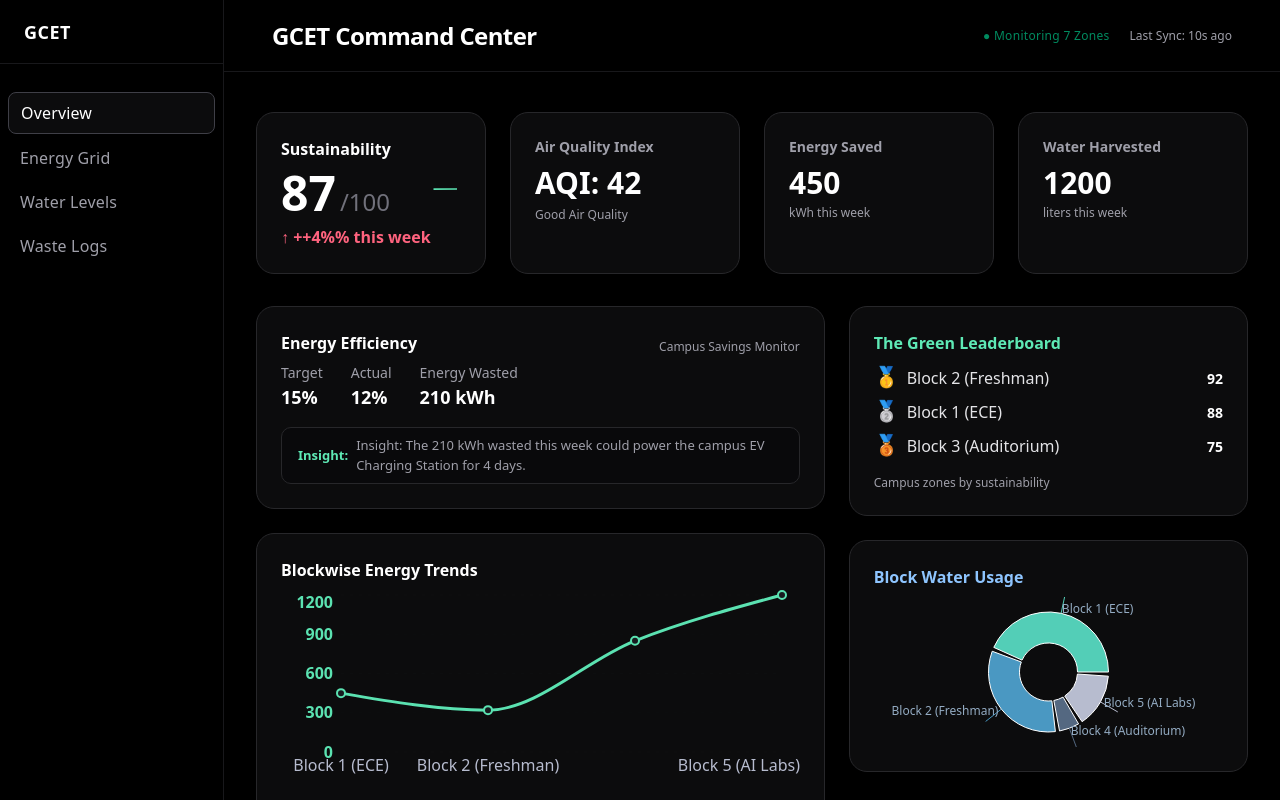
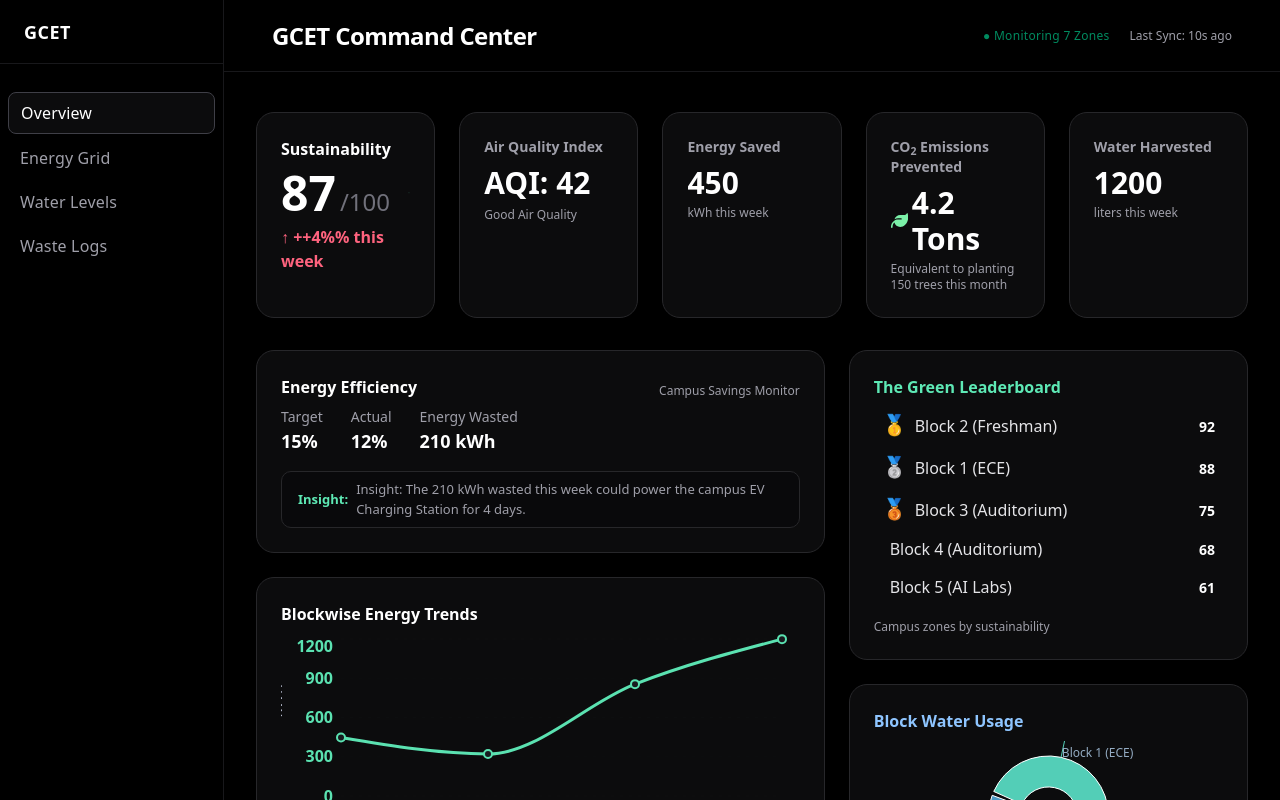
Before and after one commit to Nikhileshhh2603/green-campus-gcet, a Next.js app: page / in a window 1280 px wide. Shown: the top 800 px of the page. Built offline with nearby package versions, Linux system fonts and the light colour scheme.

Commit message:
New Features 1

```diff
--- a/components/dashboard-layout.tsx
+++ b/components/dashboard-layout.tsx
@@ -19,6 +19,7 @@ import {
   BarChart,
   Bar,
 } from 'recharts';
+import { FaLeaf } from "react-icons/fa6"; // For CO2 stat card
 
 // Font setup
 const _geist = Geist({ subsets: ["latin"] });
@@ -39,6 +40,8 @@ const rechartsColors = {
   contrast: '#b7bccf',  // soft slate
   fill1: '#18212B',     // chart fill dark
   fill2: '#212c39',     // chart fill lighter
+  leaf: "#7bedaf",
+  green: "#34d399",
 };
 const pieColors = [
   '#53ceb7',
@@ -48,48 +51,114 @@ const pieColors = [
 ];
 
 // Leaderboard (leave as-premium, but keep muted)
-const leaderboard = [
-  { medal: '🥇', name: 'Block 2 (Freshman)', score: 92 },
-  { medal: '🥈', name: 'Block 1 (ECE)', score: 88 },
-  { medal: '🥉', name: 'Block 3 (Auditorium)', score: 75 },
+// Block 4 will be clickable with drilldown
+const leaderboardData = [
+  { medal: '🥇', name: 'Block 2 (Freshman)', score: 92, drilldown: { hvac: 36, lighting: 36, plug: 28 } },
+  { medal: '🥈', name: 'Block 1 (ECE)', score: 88, drilldown: { hvac: 40, lighting: 44, plug: 16 } },
+  { medal: '🥉', name: 'Block 3 (Auditorium)', score: 75, drilldown: { hvac: 60, lighting: 32, plug: 8 } },
+  { medal: '',   name: 'Block 4 (Auditorium)', score: 68, drilldown: { hvac: 78, lighting: 12, plug: 10 } },
+  { medal: '',   name: 'Block 5 (AI Labs)', score: 61, drilldown: { hvac: 50, lighting: 15, plug: 35 } },
 ];
+
+// Add "CO2 Emissions Prevented" for stats card, hardcoded for now.
+const CO2_METRIC = {
+  value: "4.2 Tons",
+  subtext: "Equivalent to planting 150 trees this month"
+};
+
+const CO2_ICON = (
+  <FaLeaf className="inline align-sub text-green-300 mr-1 mb-0.5" size={19} />
+);
 
 const forecast = {
   energy: '+12%',
   water: 'Stable',
 };
 
+function getBlockNumberAndType(name: string) {
+  // e.g., "Block 4 (Auditorium)" => { number: 4, type: Auditorium }
+  const match = name.match(/Block\s*(\d+)\s*\((.+)\)/);
+  if (!match) return { number: null, type: null };
+  return { number: Number(match[1]), type: match[2] };
+}
+
 export default function DashboardLayout({ children }: { children: React.ReactNode }) {
   const [isMounted, setIsMounted] = useState(false);
   const [loading, setLoading] = useState(true);
   const [data, setData] = useState<any>(null);
   const [activeTab, setActiveTab] = useState('overview');
-  // Toast format: { show: bool, message: string }
   const [toast, setToast] = useState<{ show: boolean; message: string }>({ show: false, message: '' });
 
   // Live demo: chartData and HVAC optimization button state
   const [chartData, setChartData] = useState<any[]>([]);
   const [isOptimized, setIsOptimized] = useState(false);
 
+  // Modal for leaderboard drilldown
+  const [leaderModal, setLeaderModal] = useState<null | { name: string; drilldown: { hvac: number, lighting: number, plug: number } }>(null);
+
+  // Alerts - for live dynamic 'terminal' and AI Alert resolution.
+  const [alerts, setAlerts] = useState<any[]>([]);
+
+  // Track whether "Optimize Block 4" alert was resolved, for correct terminal UI.
+  const [block4Resolved, setBlock4Resolved] = useState(false);
+
   useEffect(() => {
     setIsMounted(true);
   }, []);
 
+  // Fetch and initialize
   useEffect(() => {
     fetch('/api/data')
       .then(res => res.json())
       .then(json => {
         setData(json);
         setChartData(json.blocks);
+        // Set initial alerts - see if block 4 (HVAC) warning is present
+        if (json.alerts) setAlerts(json.alerts);
         setLoading(false);
       })
       .catch(() => setLoading(false));
   }, []);
 
-  // When switching data fetch, update chartData
+  // Keep in sync if data is refetched
   useEffect(() => {
-    if (data) setChartData(data.blocks);
+    if (data) {
+      // If block 4 warning alert present & not yet resolved, remember that state
+      const foundBlock4 =
+        (data.alerts || []).find(a =>
+          String(a.message).toLowerCase().includes('hvac left running') &&
+          String(a.message).toLowerCase().includes('block 4')
+        ) !== undefined;
+      setBlock4Resolved(!foundBlock4 && isOptimized);
+      setChartData(data.blocks);
+      setAlerts(data.alerts || []);
+    }
+    // eslint-disable-next-line
   }, [data]);
+
+  // 'Live' data simulation heartbeat every 3s
+  useEffect(() => {
+    if (!chartData.length) return;
+    const interval = setInterval(() => {
+      // Only randomize a little, and don't bust the optimized Block 4 value!
+      setChartData(current =>
+        current.map((block) => {
+          // Don't touch Block 4 energy if already optimized to keep that drop
+          if (block.name === "Block 4 (Auditorium)" && isOptimized) return { ...block };
+          // Only energy and water fluctuate, keep everything else stable.
+          let deltaE = (Math.random() > 0.5 ? 1 : -1) * (1 + Math.floor(Math.random() * 5)); // 1-5 up/down
+          let deltaW = (Math.random() > 0.5 ? 1 : -1) * (1 + Math.floor(Math.random() * 4)); // 1-4 up/down
+          // Clamp minimum at a sensible floor (no negatives)
+          return {
+            ...block,
+            energy: Math.max(0, block.energy + deltaE),
+            water: Math.max(0, block.water + deltaW)
+          };
+        }));
+    }, 3000);
+    return () => clearInterval(interval);
+    // eslint-disable-next-line
+  }, [chartData, isOptimized]);
 
   if (!isMounted) return null;
   if (loading || !data || !chartData.length) {
@@ -110,7 +179,6 @@ export default function DashboardLayout({ children }: { children: React.ReactNod
     metrics,
     aqi,
     energyRedirection,
-    alerts = [],
   } = data;
 
   // Pie for water (by block)
@@ -126,7 +194,7 @@ export default function DashboardLayout({ children }: { children: React.ReactNod
     { x: 2, y: sustainabilityScore ?? 87 },
   ];
 
-  // HVAC optimization: fake data mutation & toasting
+  // HVAC optimization: fake data mutation, toast, alert resolution
   function handleOptimizeBlock4() {
     setToast({ show: true, message: "HVAC optimized. Power dropping..." });
     setChartData(chartData =>
@@ -137,6 +205,29 @@ export default function DashboardLayout({ children }: { children: React.ReactNod
       )
     );
     setIsOptimized(true);
+
+    // AI Alert terminal auto-resolve
+    setAlerts(prevAlerts => {
+      // Find and remove existing Block 4 warning
+      let newAlerts = prevAlerts.filter((a: any) =>
+        !(
+          String(a.message).toLowerCase().includes('hvac left running') &&
+          String(a.message).toLowerCase().includes('block 4')
+        )
+      );
+      // Now add the "RESOLVED" at the top
+      newAlerts = [
+        {
+          type: 'RESOLVED',
+          message: "AI overridden HVAC controls. Power stabilized.",
+          timestamp: Date.now()
+        },
+        ...newAlerts
+      ];
+      return newAlerts;
+    });
+    setBlock4Resolved(true);
+
     setTimeout(() => setToast({ show: false, message: '' }), 2200);
   }
 
@@ -144,6 +235,45 @@ export default function DashboardLayout({ children }: { children: React.ReactNod
   function showToast(message: string, duration = 1900) {
     setToast({ show: true, message });
     setTimeout(() => setToast({ show: false, message: '' }), duration);
+  }
+
+  // Modal drilldown: handles both open & close
+  function LeaderboardDrilldown({ open, onClose, name, drilldown }: { open: boolean; onClose: () => void; name: string, drilldown: { hvac: number, lighting: number, plug: number } }) {
+    if (!open) return null;
+    return (
+      <div className="fixed inset-0 z-50 bg-black/50 flex items-center justify-center">
+        <motion.div
+          initial={{ opacity: 0, y: 26 }}
+          animate={{ opacity: 1, y: 0 }}
+          exit={{ opacity: 0, y: 20 }}
+          className="bg-zinc-900/90 rounded-2xl border border-zinc-800 min-w-[300px] max-w-full max-w-xs mx-3 p-8 relative overflow-hidden"
+        >
+          <button
+            className="absolute top-3 right-4 text-zinc-500 hover:text-white p-1 rounded transition focus:outline-none"
+            aria-label="Close"
+            onClick={onClose}
+            tabIndex={0}
+          >
+            ×
+          </button>
+          <div className="text-lg font-semibold text-white mb-3">{name} Breakdown</div>
+          <div className="space-y-3">
+            <div className="flex items-center justify-between text-zinc-400">
+              <span>HVAC</span>
+              <span className="font-bold text-white">{drilldown.hvac}%</span>
+            </div>
+            <div className="flex items-center justify-between text-zinc-400">
+              <span>Lighting</span>
+              <span className="font-bold text-white">{drilldown.lighting}%</span>
+            </div>
+            <div className="flex items-center justify-between text-zinc-400">
+              <span>Plug Loads</span>
+              <span className="font-bold text-white">{drilldown.plug}%</span>
+            </div>
+          </div>
+        </motion.div>
+      </div>
+    );
   }
 
   function Sidebar({ mobile }: { mobile?: boolean }) {
@@ -181,6 +311,13 @@ export default function DashboardLayout({ children }: { children: React.ReactNod
   // -------- TABS ---------
   // Full-width minimalist AreaChart for Energy tab
   function EnergyTab() {
+    // Get campus average for insight (excluding Block 5 for less skew? We'll use all for demo)
+    const avg =
+      chartData.length
+        ? Math.round(chartData.reduce((sum, b) => sum + b.energy, 0) / chartData.length)
+        : 1;
+    const block5 =
+      chartData.find(block => block.name.includes("Block 5")) || { energy: avg * 3, name: "Block 5 (AI Labs)" };
     return (
       <motion.div
         initial={{ opacity: 0, y: 24 }}
@@ -209,8 +346,8 @@ export default function DashboardLayout({ children }: { children: React.ReactNod
               </defs>
               <CartesianGrid stroke="#242a33" strokeDasharray="3 4" opacity={0.09} />
               <XAxis dataKey="name" tick={{ fill: "#b7bccf", fontSize: 13, fontWeight: 500 }} axisLine={false} tickLine={false} />
-              <YAxis orientation="left" yAxisId="energy" tick={{ fill: "#33ecce", fontSize: 13 }} axisLine={false} tickLine={false} />
-              <YAxis orientation="right" yAxisId="water" tick={{ fill: "#59b5e0", fontSize: 13 }} axisLine={false} tickLine={false} />
+              <YAxis orientation="left" yAxisId="energy" tick={{ fill: "#33ecce", fontSize: 13 }} axisLine={false} tickLine={false} label={{ value: "Energy (kWh)", angle: -90, fill:"#b7bccf", dx:-10, position:"insideLeft" }} />
+              <YAxis orientation="right" yAxisId="water" tick={{ fill: "#59b5e0", fontSize: 13 }} axisLine={false} tickLine={false} label={{ value: "Water (L)", angle: 90, fill:"#b7bccf", dx: 15, position:"insideRight" }} />
               <Tooltip
                 wrapperStyle={{ border: 'none', borderRadius: 8, boxShadow: '0 2px 4px #1112', background: 'none' }}
                 contentStyle={{ background: '#131518', border: '1px solid #232832', color: '#fff', borderRadius: 8, fontSize: 15 }}
@@ -241,12 +378,22 @@ export default function DashboardLayout({ children }: { children: React.ReactNod
             </AreaChart>
           </ResponsiveContainer>
         </div>
+        {/* Insight Card */}
+        <div className="mt-6 mb-2">
+          <div className="bg-zinc-900/70 border border-zinc-800 rounded-lg p-4 font-sans text-zinc-300 text-sm flex items-start gap-3">
+            <span className="text-emerald-300 text-lg">ℹ️</span>
+            Insight: <span className="text-white font-medium">
+              Block 5 (AI Labs) is currently drawing 3x more power than the campus average due to continuous server loads.
+            </span>
+          </div>
+        </div>
       </motion.div>
     );
   }
 
   // Water tab: BarChart
   function WaterTab() {
+    const eceBlock = chartData.find(b => b.name.includes("Block 1 (ECE)"));
     return (
       <motion.div
         initial={{ opacity: 0, y: 24 }}
@@ -260,7 +407,9 @@ export default function DashboardLayout({ children }: { children: React.ReactNod
             <BarChart data={chartData} margin={{ top: 16, right: 32, left: 16, bottom: 18 }}>
               <CartesianGrid stroke="#232832" strokeDasharray="2 4" opacity={0.10} />
               <XAxis dataKey="name" tick={{ fill: '#b7bccf', fontWeight: 500, fontSize: 14 }} axisLine={false} tickLine={false} />
-              <YAxis tick={{ fill: rechartsColors.water, fontWeight: 500, fontSize: 14 }} axisLine={false} tickLine={false} />
+              <YAxis tick={{ fill: rechartsColors.water, fontWeight: 500, fontSize: 14 }} axisLine={false} tickLine={false}
+                label={{ value: "Water (L)", angle: -90, fill:"#b7bccf", dx:-10, position:"insideLeft" }}
+              />
               <Tooltip
                 wrapperStyle={{ border: 'none', background: 'none' }}
                 contentStyle={{ background: '#181d22', border: '1px solid #272d37', color: '#fff', borderRadius: 8, fontSize: 16 }}
@@ -276,6 +425,15 @@ export default function DashboardLayout({ children }: { children: React.ReactNod
               />
             </BarChart>
           </ResponsiveContainer>
+        </div>
+        {/* Insight Card */}
+        <div className="mt-6 mb-2">
+          <div className="bg-zinc-900/70 border border-zinc-800 rounded-lg p-4 font-sans text-zinc-300 text-sm flex items-start gap-3">
+            <span className="text-blue-300 text-lg">💧</span>
+            Insight: <span className="text-white font-medium">
+              Block 1 (ECE) rainwater harvesting is operating at peak efficiency, filling 80% of the reserve.
+            </span>
+          </div>
         </div>
       </motion.div>
     );
@@ -303,9 +461,11 @@ export default function DashboardLayout({ children }: { children: React.ReactNod
               <div className="text-zinc-500 select-none mb-2">// Waste system log — GCET</div>
               {alerts && alerts.length ? (
                 alerts.map((a: any, idx: number) => (
-                  <div key={idx} className="flex gap-2 items-center leading-relaxed">
-                    <span className="text-zinc-400">{"[" + (a.type?.toUpperCase() || "-") + "]"}</span>
-                    <span className="text-zinc-300">{a.message}</span>
+                  <div key={idx} className={`flex gap-2 items-center leading-relaxed ${a.type === "RESOLVED" ? "text-green-400 font-semibold" : a.type === "WARNING" ? "text-yellow-400" : "text-zinc-300"}`}>
+                    <span>
+                      {"[" + (a.type?.toUpperCase() || "-") + "]"}
+                    </span>
+                    <span>{a.message}</span>
                   </div>
                 ))
               ) : (
@@ -322,6 +482,13 @@ export default function DashboardLayout({ children }: { children: React.ReactNod
     <div className="min-h-screen w-full font-sans bg-black relative flex flex-col md:flex-row">
       <Sidebar />
       <Sidebar mobile />
+
+      <LeaderboardDrilldown
+        open={!!leaderModal}
+        onClose={() => setLeaderModal(null)}
+        name={leaderModal?.name ?? ""}
+        drilldown={leaderModal?.drilldown ?? { hvac: 0, lighting: 0, plug: 0 }}
+      />
 
       <div className="flex-1 min-h-screen flex flex-col md:pl-56 bg-black">
         {/* Header */}
@@ -366,7 +533,7 @@ export default function DashboardLayout({ children }: { children: React.ReactNod
               className="flex flex-col gap-8"
             >
               {/* --- METRICS ROW --- */}
-              <div className="grid grid-cols-1 md:grid-cols-4 gap-6">
+              <div className="grid grid-cols-1 md:grid-cols-5 gap-6">
                 {/* Sustainability Score */}
                 <div className="col-span-1 bg-zinc-900/50 border border-zinc-800 rounded-2xl p-6 flex flex-col relative overflow-hidden min-h-[120px]">
                   <div className="mb-2 flex items-center gap-2">
@@ -409,6 +576,16 @@ export default function DashboardLayout({ children }: { children: React.ReactNod
                     {metrics.energySaved}
                   </span>
                   <span className="text-xs text-zinc-400">kWh this week</span>
+                </div>
+                {/* CO2 Emissions Prevented */}
+                <div className="col-span-1 bg-zinc-900/50 border border-zinc-800 rounded-2xl p-6 flex flex-col gap-1 min-h-[120px]">
+                  <span className="text-sm font-semibold text-zinc-400 mb-1">
+                    CO<sub>2</sub> Emissions Prevented
+                  </span>
+                  <span className="text-2xl md:text-3xl font-bold text-white flex items-center">
+                    {CO2_ICON}{CO2_METRIC.value}
+                  </span>
+                  <span className="text-xs text-zinc-400">{CO2_METRIC.subtext}</span>
                 </div>
                 {/* Water Harvested */}
                 <div className="col-span-1 bg-zinc-900/50 border border-zinc-800 rounded-2xl p-6 flex flex-col gap-1 min-h-[120px]">
@@ -465,7 +642,7 @@ export default function DashboardLayout({ children }: { children: React.ReactNod
                         <LineChart data={chartData} margin={{ top: 5, right: 18, left: 0, bottom: 8 }}>
                           <CartesianGrid stroke="#232a33" strokeDasharray="3 6" opacity={0.07} />
                           <XAxis dataKey="name" tick={{ fill: "#b7bccf", fontWeight: 500 }} axisLine={false} tickLine={false} />
-                          <YAxis tick={{ fill: rechartsColors.energy, fontWeight: 600 }} axisLine={false} tickLine={false} />
+                          <YAxis tick={{ fill: rechartsColors.energy, fontWeight: 600 }} axisLine={false} tickLine={false} label={{ value: "kWh", angle: -90, fill: "#b7bccf", position: "insideLeft", dx: -10 }} />
                           <Tooltip
                             contentStyle={{
                               background: "#191f22",
@@ -491,6 +668,15 @@ export default function DashboardLayout({ children }: { children: React.ReactNod
                         </LineChart>
                       </ResponsiveContainer>
                     </div>
+                    {/* Insight */}
+                    <div className="mt-4 mb-2">
+                      <div className="bg-zinc-900/70 border border-zinc-800 rounded-lg p-3 font-sans text-zinc-300 text-sm flex items-start gap-3">
+                        <span className="text-emerald-300 text-lg">ℹ️</span>
+                        Insight: <span className="text-white font-medium">
+                          Block 5 (AI Labs) is currently drawing 3x more power than the campus average due to continuous server loads.
+                        </span>
+                      </div>
+                    </div>
                   </motion.div>
                 </div>
                 {/* Leaderboard & Pie */}
@@ -503,8 +689,16 @@ export default function DashboardLayout({ children }: { children: React.ReactNod
                   <div className="bg-zinc-900/50 border border-zinc-800 rounded-2xl p-6">
                     <span className="text-base font-semibold text-emerald-300 mb-1">The Green Leaderboard</span>
                     <ul className="flex flex-col gap-1.5 mt-2">
-                      {leaderboard.map(({ medal, name, score }) => (
-                        <li key={name} className="flex gap-2 items-baseline">
+                      {leaderboardData.map(({ medal, name, score, drilldown }) => (
+                        <li
+                          key={name}
+                          className="flex gap-2 items-baseline rounded cursor-pointer transition hover:bg-zinc-900/90 px-2 py-1 select-none"
+                          tabIndex={0}
+                          role="button"
+                          aria-label={`View ${name} breakdown`}
+                          onClick={() => setLeaderModal({ name, drilldown })}
+                          onKeyDown={e => e.key === 'Enter' && setLeaderModal({ name, drilldown })}
+                        >
                           <span className="text-xl">{medal}</span>
                           <span className="text-zinc-200 font-mono">{name}</span>
                           <span className="ml-auto text-sm text-white font-semibold">
@@ -583,7 +777,9 @@ export default function DashboardLayout({ children }: { children: React.ReactNod
                     {alerts && alerts.length ? (
                       <ul className="max-h-32 overflow-y-auto flex flex-col gap-0.5 pl-1">
                         {alerts.map((alert: any, idx: number) => (
-                          <li key={idx} className="text-zinc-400 font-mono text-[14px] flex gap-1 items-center">
+                          <li key={idx} className={`font-mono text-[14px] flex gap-1 items-center
+                            ${alert.type === "RESOLVED" ? "text-green-400 font-bold" : alert.type === "WARNING" ? "text-yellow-400" : "text-zinc-400"}
+                          `}>
                             <span>•</span>{alert.message}
                           </li>
                         ))}
--- a/package.json
+++ b/package.json
@@ -18,6 +18,7 @@
     "radix-ui": "^1.4.3",
     "react": "19.2.3",
     "react-dom": "19.2.3",
+    "react-icons": "^5.6.0",
     "recharts": "^3.7.0",
     "tailwind-merge": "^3.5.0"
   },
```
Also changed, not shown: 1 other file (tests, documents, lock files or other folders).
